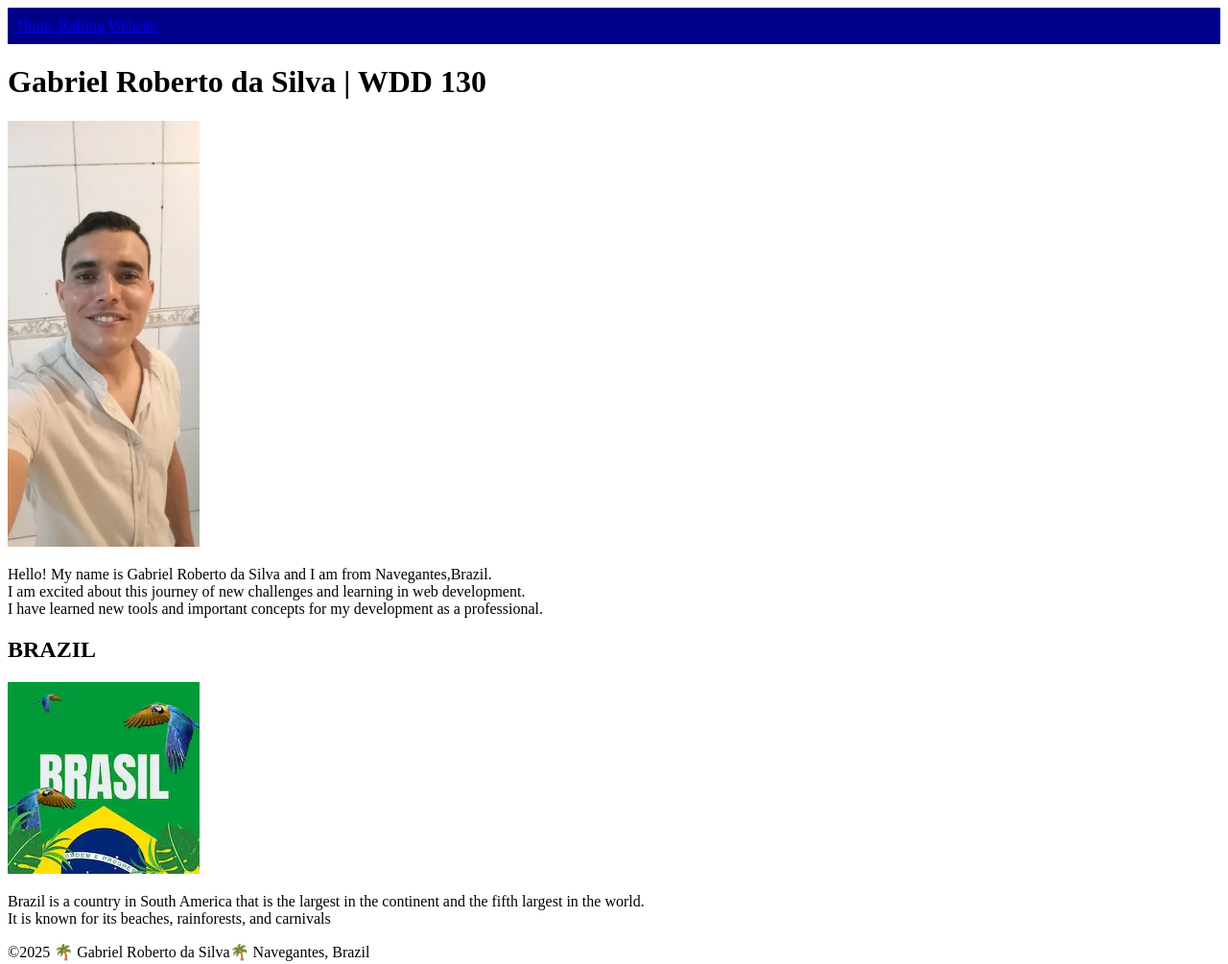
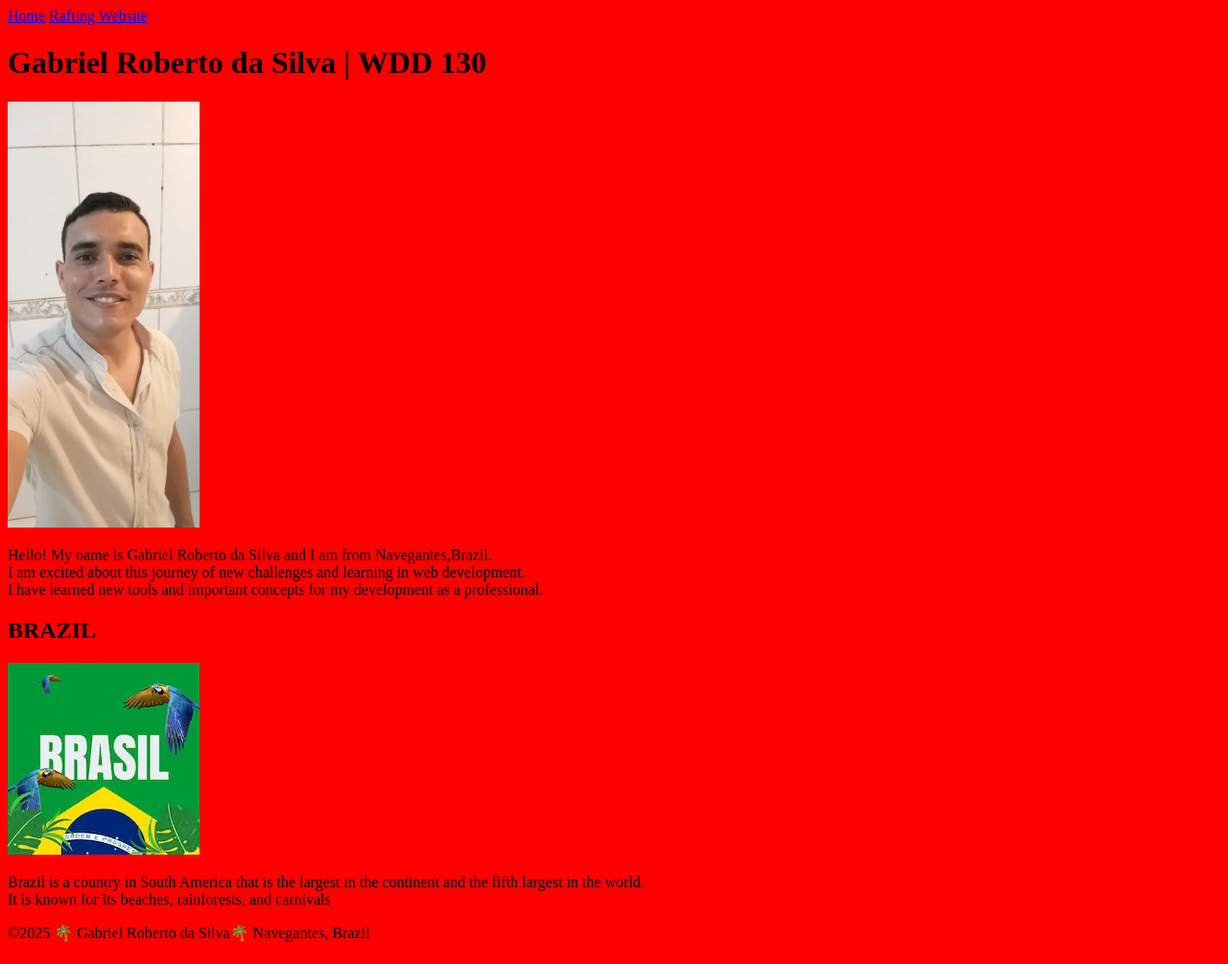
Before and after one commit to GabrielRobertodaSilva/testwdd130, a plain HTML site: page index.html in a window 1280 px wide. Shown: the whole page at 96% size. Drawn offline with Linux system fonts and the light colour scheme; files that its build step writes are made by us from their sources.

Commit message:
test background

```diff
--- a/styles/styles.css
+++ b/styles/styles.css
@@ -1,4 +1,3 @@
-nav {
-    background-color: darkblue;
-     padding: 10px;
- }
+body{
+    background-color: red;
+}
```
